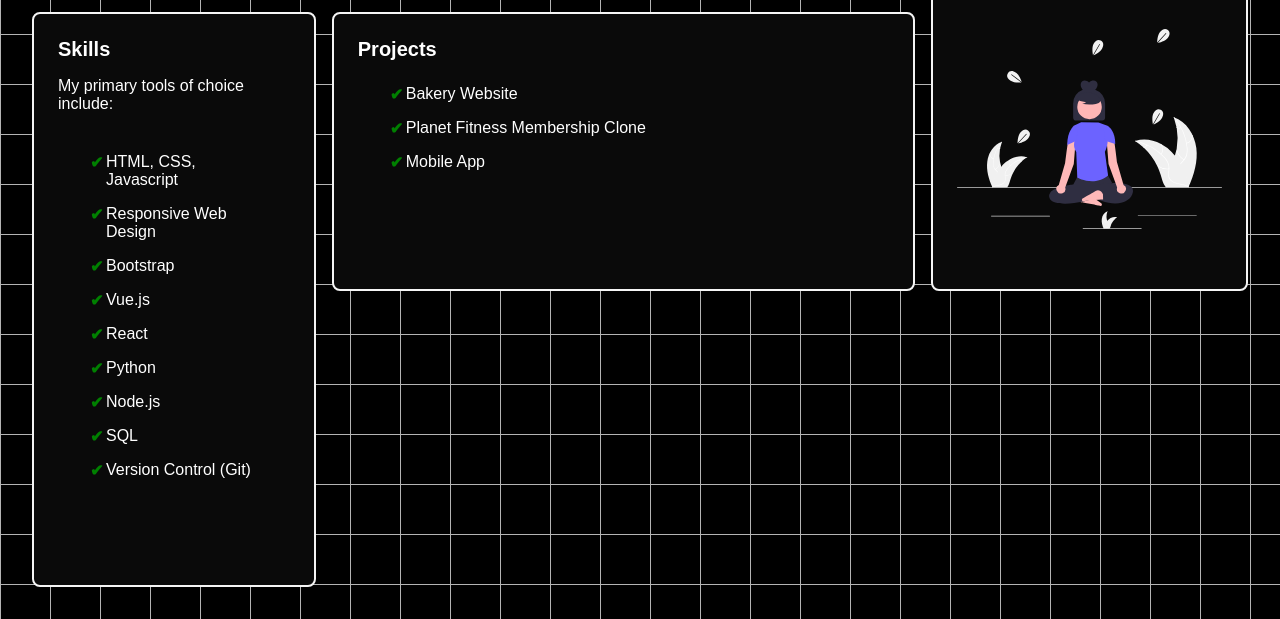
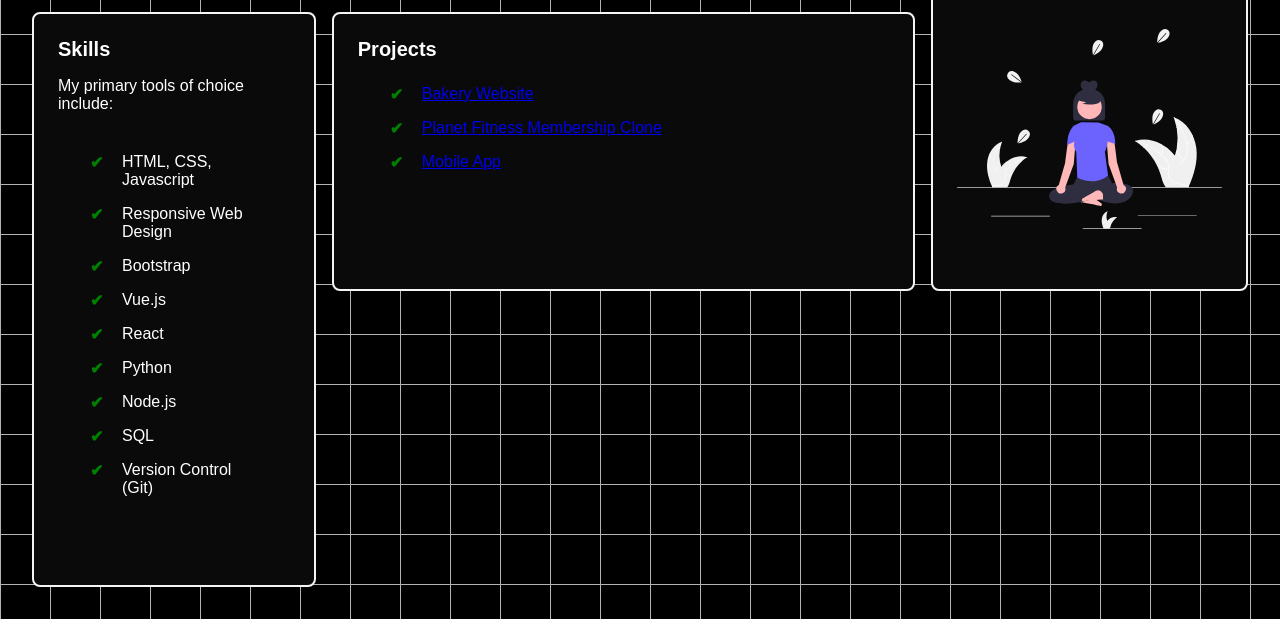
Before and after one commit to lengleman-spec/bento-portfolio, a plain HTML site: page index.html in a window 1280 px wide. Shown: the part 316-935 px from the top of the page. Drawn offline with Linux system fonts and the light colour scheme; a web font is replaced by a local one.

Commit message:
Add anchor tags to list items to create links to my projects.

```diff
--- a/index.html
+++ b/index.html
@@ -72,9 +72,9 @@
       <section class="card projects">
         <h2 class="projects-header">Projects</h2>
         <ul class="projects-list">
-          <li>Bakery Website</li>
-          <li>Planet Fitness Membership Clone</li>
-          <li>Mobile App</li>
+          <li><a href="#">Bakery Website</a></li>
+          <li><a href="#">Planet Fitness Membership Clone</a></li>
+          <li><a href="#">Mobile App</a></li>
         </ul>
       </section>
     </div>
--- a/styles.css
+++ b/styles.css
@@ -89,16 +89,13 @@ ul {
   padding: 1rem 0;
 }
 
-ul {
-  list-style-type: none;
-  padding-left: 0;
-}
-
 .skills-list li,
 .projects-list li {
   padding-left: 1em;
   position: relative;
   margin: 1rem 0;
+  list-style-type: none;
+  padding-left: 2rem;
 }
 
 .skills-list li::before,
@@ -106,6 +103,7 @@ ul {
   content: "\2714";
   position: absolute;
   left: 0;
+
   color: green;
   font-weight: bold;
 }
```
